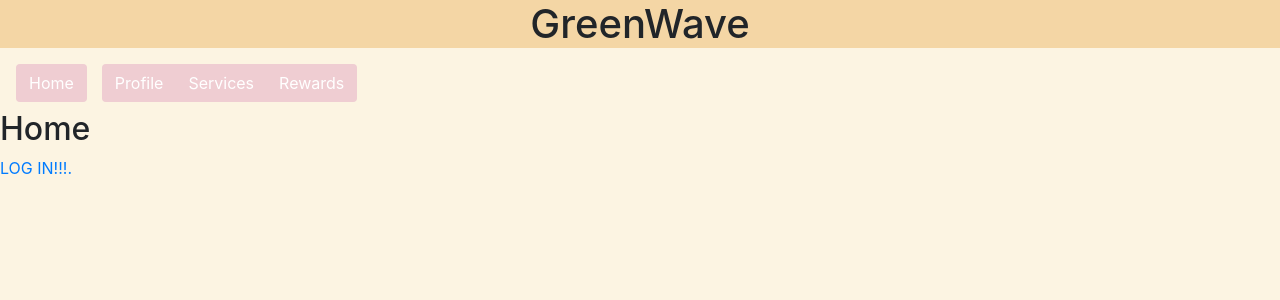
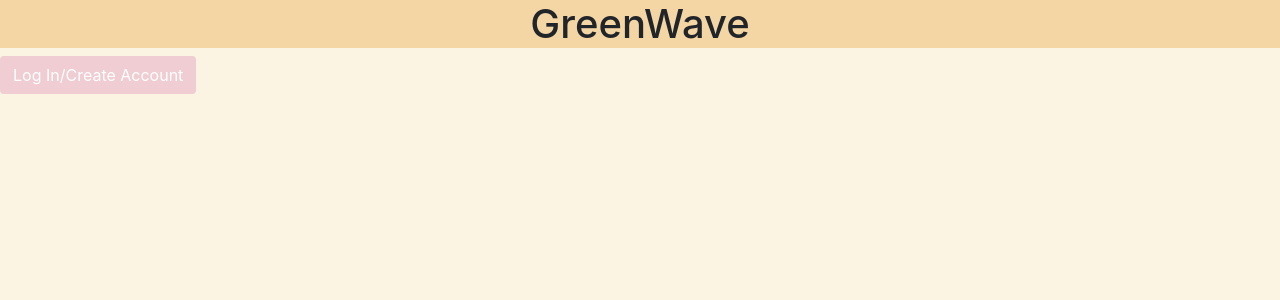
Before and after one commit to CSCI3356-Fall2024/Ed-Sheeran---The-A-Team, a Django app: page / in a window 1280 px wide. Shown: the top 300 px of the page. Run offline with Django 5.2, Linux system fonts and the light colour scheme.

Commit message:
Formatting Home page for non-authenticated users
Took away navbar if not signed in, created a button to take the user to the sign in/up page

```diff
--- a/GreenWave/templates/base.html
+++ b/GreenWave/templates/base.html
@@ -20,7 +20,9 @@
     </head>
     <body>
         <h1 class = "page-title">GreenWave</h1>
-        {%include 'navbar.html'%}
+        {% block navbar %}
+                {% include 'navbar.html' %}
+            {% endblock %}
 
         {%block content%}
         replace me
--- a/GreenWave/templates/home.html
+++ b/GreenWave/templates/home.html
@@ -1,12 +1,23 @@
+<head>
+    <style>
+        .btn-primary-color {
+          background-color: #efcdd2 !important;
+          color: white !important;
+        }
+    </style>
+</head>
+
 {% extends 'base.html'%}
 {% block title %}GreenWave Home{% endblock %}
+{% block navbar %}{% endblock %}
 {%block content%}
-<h2>Home</h2>
 {% if user.is_authenticated %}
+    {% include 'navbar.html' %}
+    <h2>Home</h2>
     <p>Welcome, {{ user.username }}!</p>
     <p>You are a {{ group_name }}!</p>
 {% else %}
-    <a href="/accounts/">LOG IN!!!.</p>
+    <a href="/accounts/" class="btn btn-primary-color">Log In/Create Account</a>
 {% endif %}
 
 {%endblock%}
```
